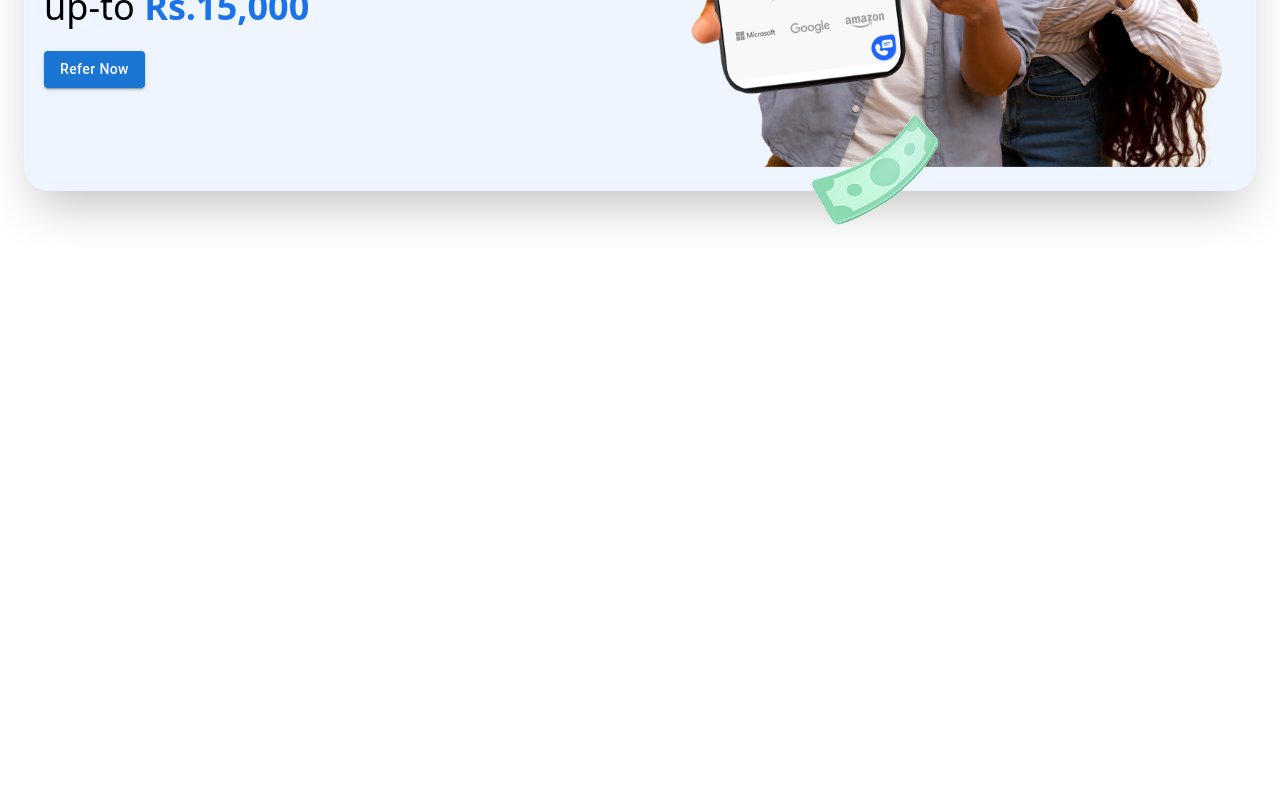
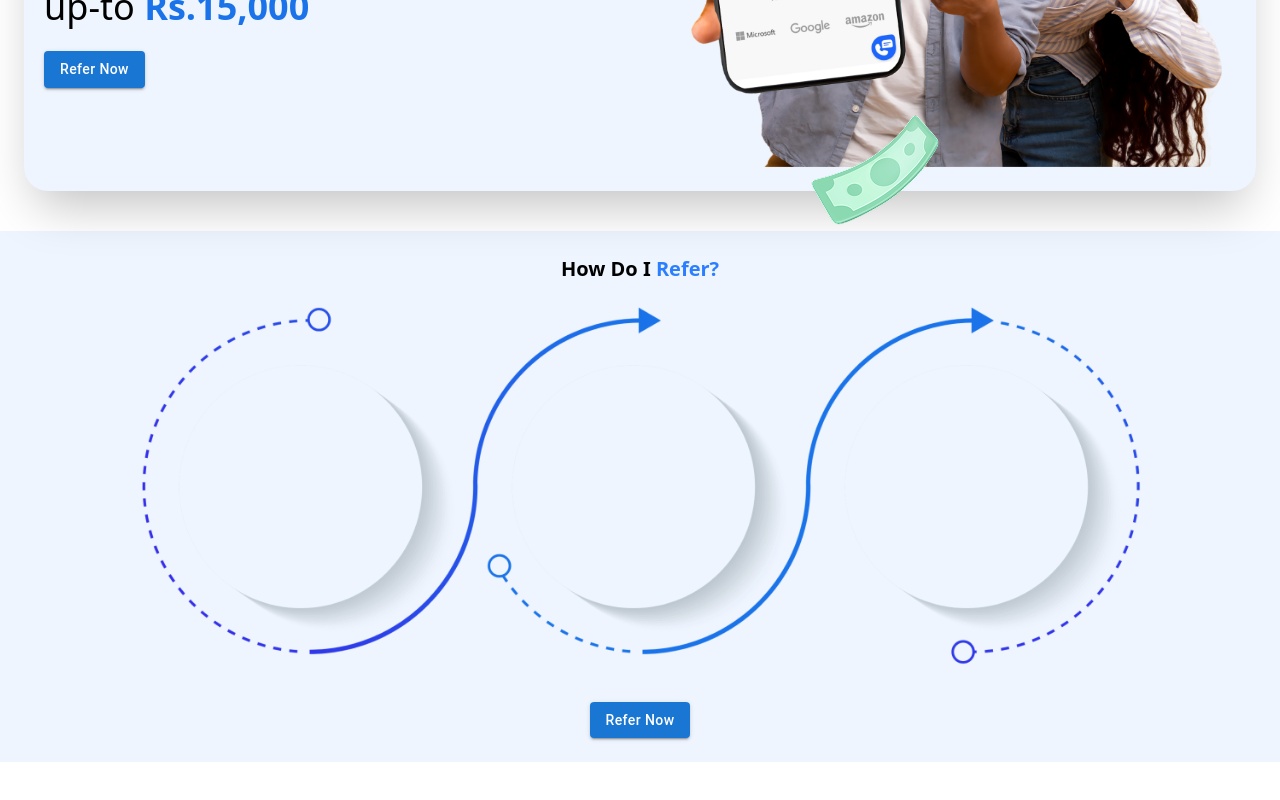
Before and after one commit to mubashirbappi5/Accredian-frontend-task-repo, a React (Vite) app: page / in a window 1280 px wide. Shown: the part 568-1368 px from the top of the page. Before the commit the page ends 815 px from the top, so only its background shows below. Built offline with nearby package versions, Linux system fonts and the light colour scheme.

Commit message:
refer section

```diff
--- /dev/null
+++ b/src/Component/Refer.jsx
@@ -0,0 +1,19 @@
+import { Button } from "@mui/material";
+import img1 from '../assets/18512590-ai (1) 1.png'
+
+const Refer = () => {
+    return (
+        <div className="bg-[#EEF5FF] my-10 p-6">
+        <div className="container px-6 mx-auto flex flex-col justify-center items-center">
+        <h3 className="text-xl font-semibold">How Do I <span className="text-blue-500">Refer?</span></h3>
+
+
+<img src={img1} alt="" />
+
+<Button variant="contained" style={{ textTransform: "capitalize" }}>Refer Now</Button>
+</div>
+        </div>
+    );
+};
+
+export default Refer;
--- a/src/Page/Home.jsx
+++ b/src/Page/Home.jsx
@@ -1,6 +1,7 @@
 import Banner from "../Component/Banner";
 import Header from "../Component/Header";
 import Navbar from "../Component/Navber";
+import Refer from "../Component/Refer";
 import SubBar from "../Component/SubBar";
 
 
@@ -11,6 +12,7 @@ const Home = () => {
             <Navbar/>
             <SubBar/>
             <Banner/>
+            <Refer/>
         </div>
     );
 };
```
Also changed, not shown: src/assets/18512590-ai (1) 1.png (added).
